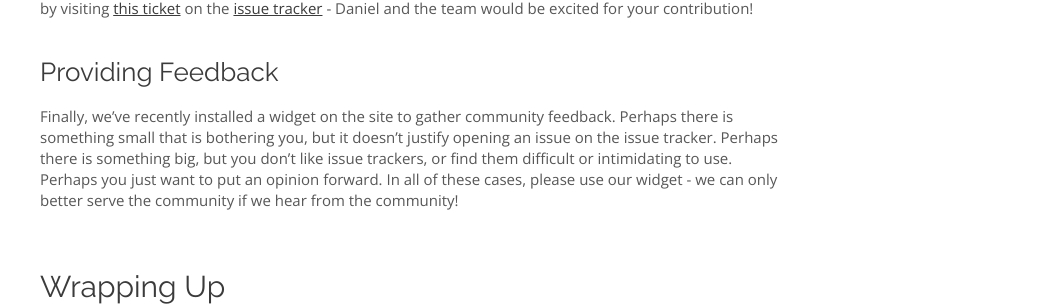
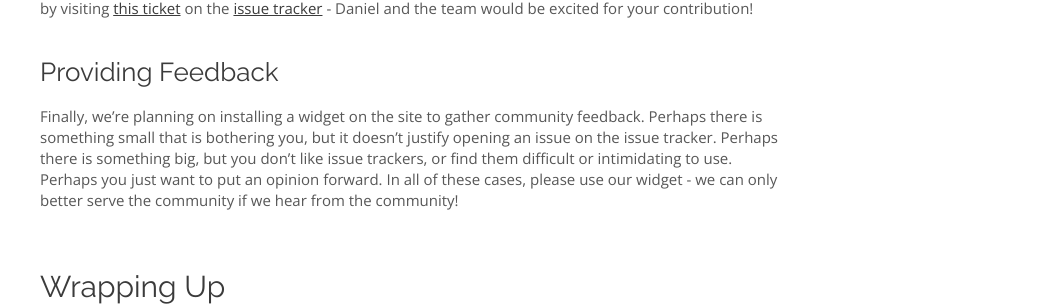
Before and after one commit to nlhkabu/nlhkabu.github.io, a Jekyll site: the page built from _posts/2015-12-31-designing-warehouse-an-overview.md, in a window 1280 px wide and 900 px high, scrolled down 3409 px. Shown: the part 154-460 px from the top of the window, without its empty margins (225-1280 px from the left). Built offline with Jekyll 4.4.1, drawn with Linux system fonts in a browser that asks for light colours; nearby versions of some CDN libraries; some web fonts are replaced; comment, search, counter and statistics services are not loaded.

Commit message:
Update widget to 'plan' as it is not yet installed

```diff
--- a/_posts/2015-12-31-designing-warehouse-an-overview.md
+++ b/_posts/2015-12-31-designing-warehouse-an-overview.md
@@ -91,7 +91,7 @@ I'm very excited to report that the work on rewriting the Python Packaging User
 
 ### Providing Feedback
 
-Finally, we've recently installed a widget on the site to gather community feedback.  Perhaps there is something small that is bothering you, but it doesn't justify opening an issue on the issue tracker. Perhaps there is something big, but you don't like issue trackers, or find them difficult or intimidating to use. Perhaps you just want to put an opinion forward.  In all of these cases, please use our widget - we can only better serve the community if we hear from the community!
+Finally, we're planning on installing a widget on the site to gather community feedback.  Perhaps there is something small that is bothering you, but it doesn't justify opening an issue on the issue tracker. Perhaps there is something big, but you don't like issue trackers, or find them difficult or intimidating to use. Perhaps you just want to put an opinion forward.  In all of these cases, please use our widget - we can only better serve the community if we hear from the community!
 
 ## Wrapping Up
 
```
